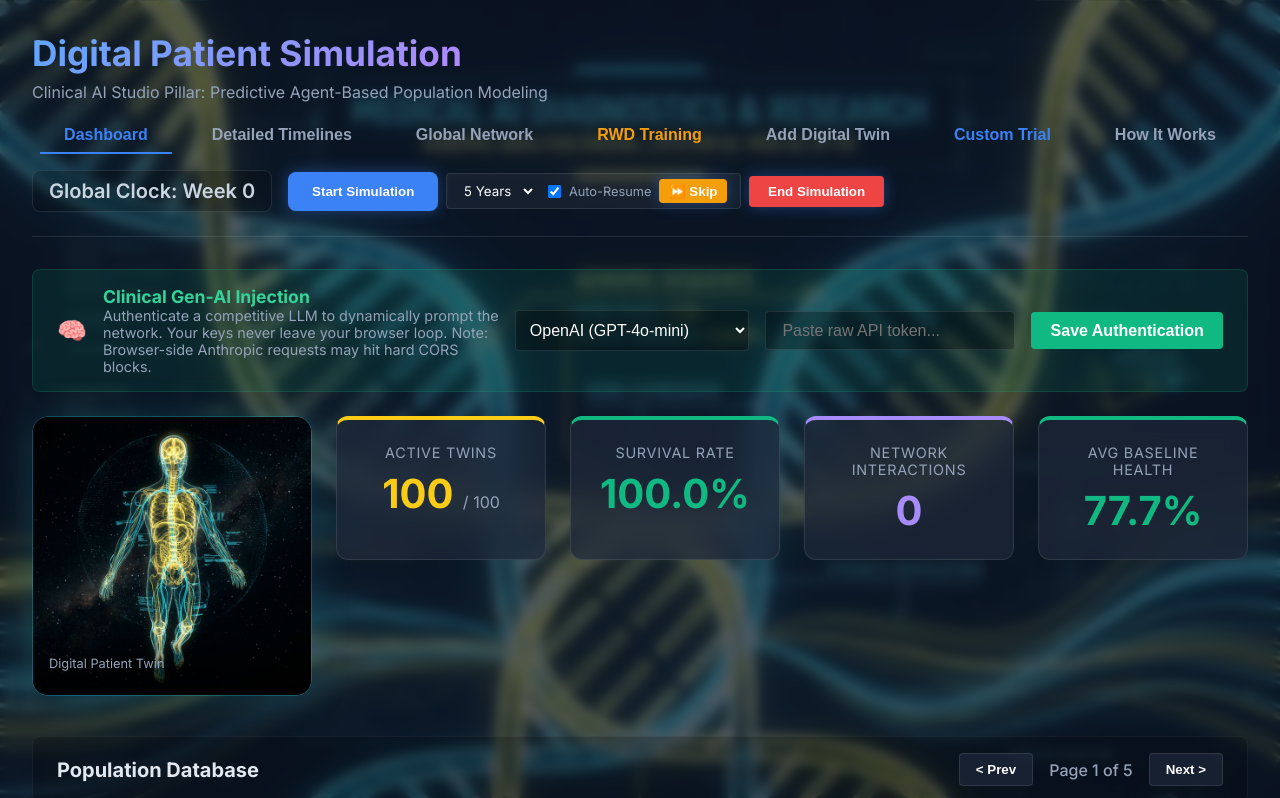
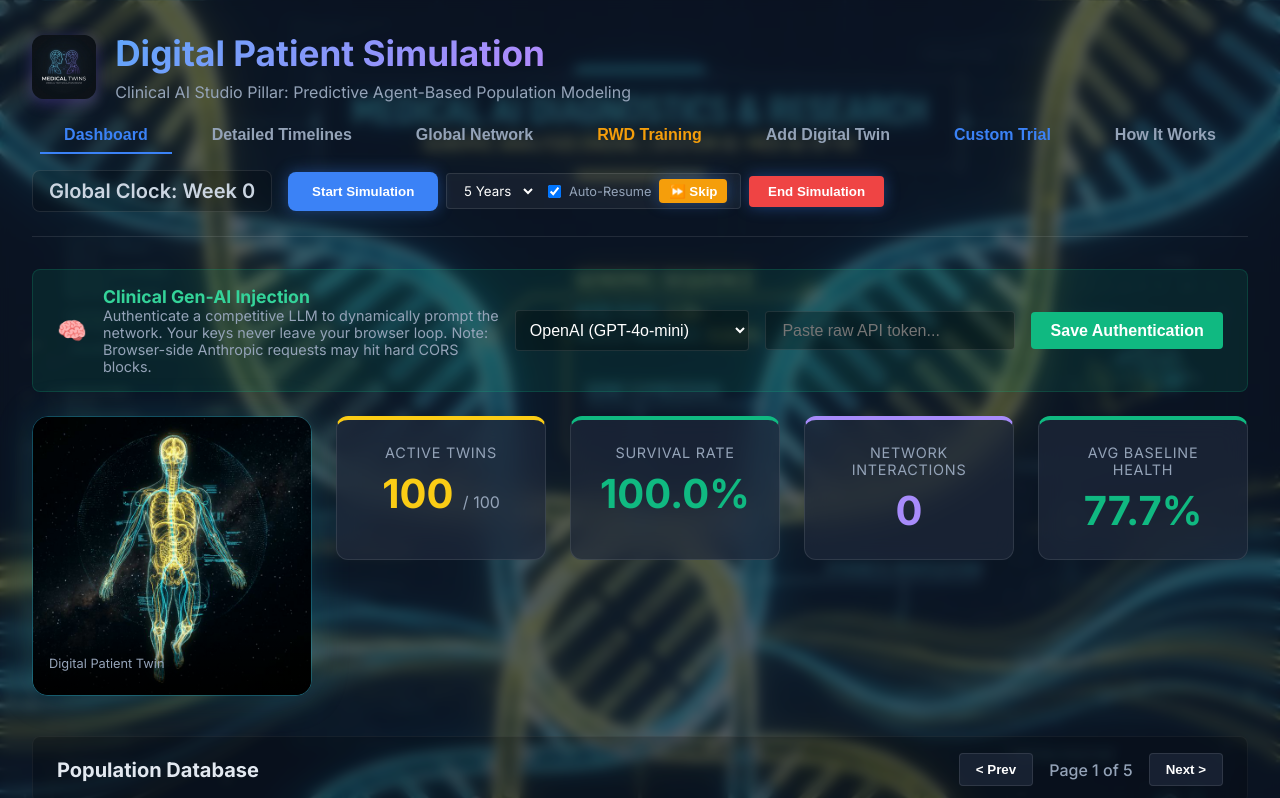
Before and after one commit to myungcwoo/medical-twins, a React (Vite) app: page / in a window 1280 px wide. Shown: the top 798 px of the page. Built offline with nearby package versions, Linux system fonts and the light colour scheme.

Commit message:
Add and integrate new Medical Twins logo

```diff
--- a/src/App.tsx
+++ b/src/App.tsx
@@ -217,9 +217,22 @@ function App() {
   return (
     <div className="dashboard">
       <header className="header">
-        <div className="title">
-          <h1>Digital Patient Simulation</h1>
-          <p>Clinical AI Studio Pillar: Predictive Agent-Based Population Modeling</p>
+        <div className="title" style={{ display: 'flex', alignItems: 'center', gap: '1.2rem' }}>
+          <img
+            src="/logo.png"
+            alt="Medical Twins Logo"
+            style={{
+              width: '64px',
+              height: '64px',
+              borderRadius: '12px',
+              boxShadow: '0 4px 15px rgba(139, 92, 246, 0.3)',
+              objectFit: 'cover'
+            }}
+          />
+          <div>
+            <h1>Digital Patient Simulation</h1>
+            <p>Clinical AI Studio Pillar: Predictive Agent-Based Population Modeling</p>
+          </div>
         </div>
 
         <div className="nav-tabs">
```
Also changed, not shown: public/logo.png (added).
